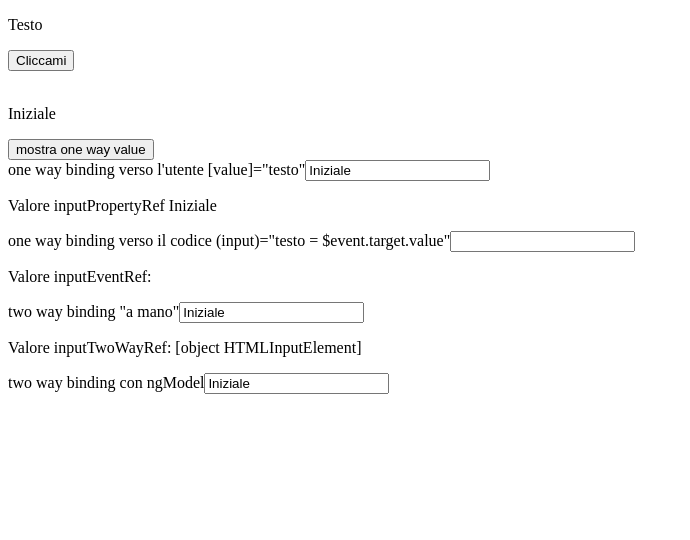
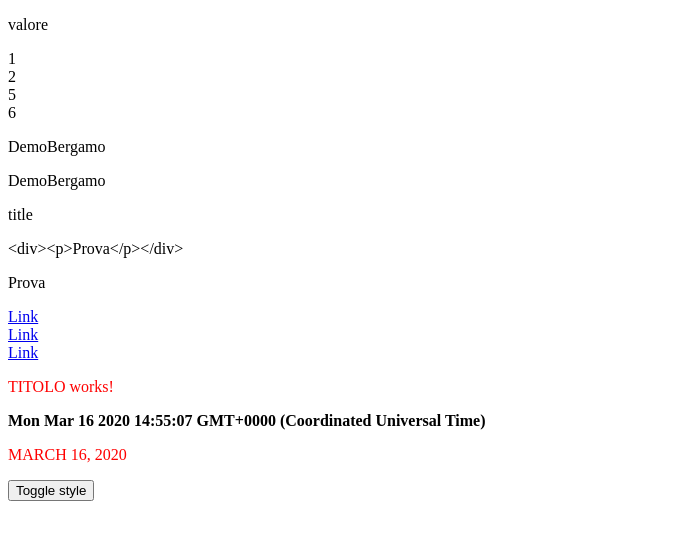
Before and after one commit to Facco99/DemoBergamo, an Angular app: page / in a window 1280 px wide. Shown: the top 540 px of the page, without its empty margins (0-690 px from the left). Built offline with nearby package versions, Linux system fonts and the light colour scheme.

Commit message:
utilizzo ngClass

```diff
--- a/src/app/app.component.html
+++ b/src/app/app.component.html
@@ -1,2 +1,2 @@
-<!-- <app-primo [titoloInput]="title"></app-primo> -->
-<app-secondo (myClick)="clickAppComponent($event)"></app-secondo>
+<app-primo [titoloInput]="title"></app-primo>
+<!-- <app-secondo (myClick)="clickAppComponent($event)"></app-secondo> -->
--- a/src/app/primo/primo.component.html
+++ b/src/app/primo/primo.component.html
@@ -19,6 +19,7 @@
 <div><a [href]="LinkUrl">Link</a></div>
 <div><a href="{{LinkUrl}}">Link</a></div>
 
-<p>{{titoloInput | uppercase}} works!</p>
-<p>{{myDate}}</p>
-<p>{{myDate | date:'longDate' | uppercase}}</p>
+<p [class.colorRed]="toggleStyle" [class.boldStyle]="!toggleStyle">{{titoloInput | uppercase}} works!</p>
+<p class="boldStyle">{{myDate}}</p>
+<p [ngClass]="myStyle">{{myDate | date:'longDate' | uppercase}}</p>
+<button (click)="toggleStyle = !toggleStyle">Toggle style</button>
--- a/src/app/primo/primo.component.scss
+++ b/src/app/primo/primo.component.scss
@@ -0,0 +1,7 @@
+.colorRed {
+    color: red;
+}
+
+.boldStyle {
+    font-weight: bold;
+}
--- a/src/app/primo/primo.component.ts
+++ b/src/app/primo/primo.component.ts
@@ -6,6 +6,14 @@
   styleUrls: ['./primo.component.scss']
 })
 export class PrimoComponent implements OnInit {
+  toggleStyle: boolean =true;
+
+  get myStyle(){
+    return{
+      colorRed: this.toggleStyle,
+      boldStyle: !this.toggleStyle
+    }
+  }
 
   title = 'DemoBergamo';
 
```
